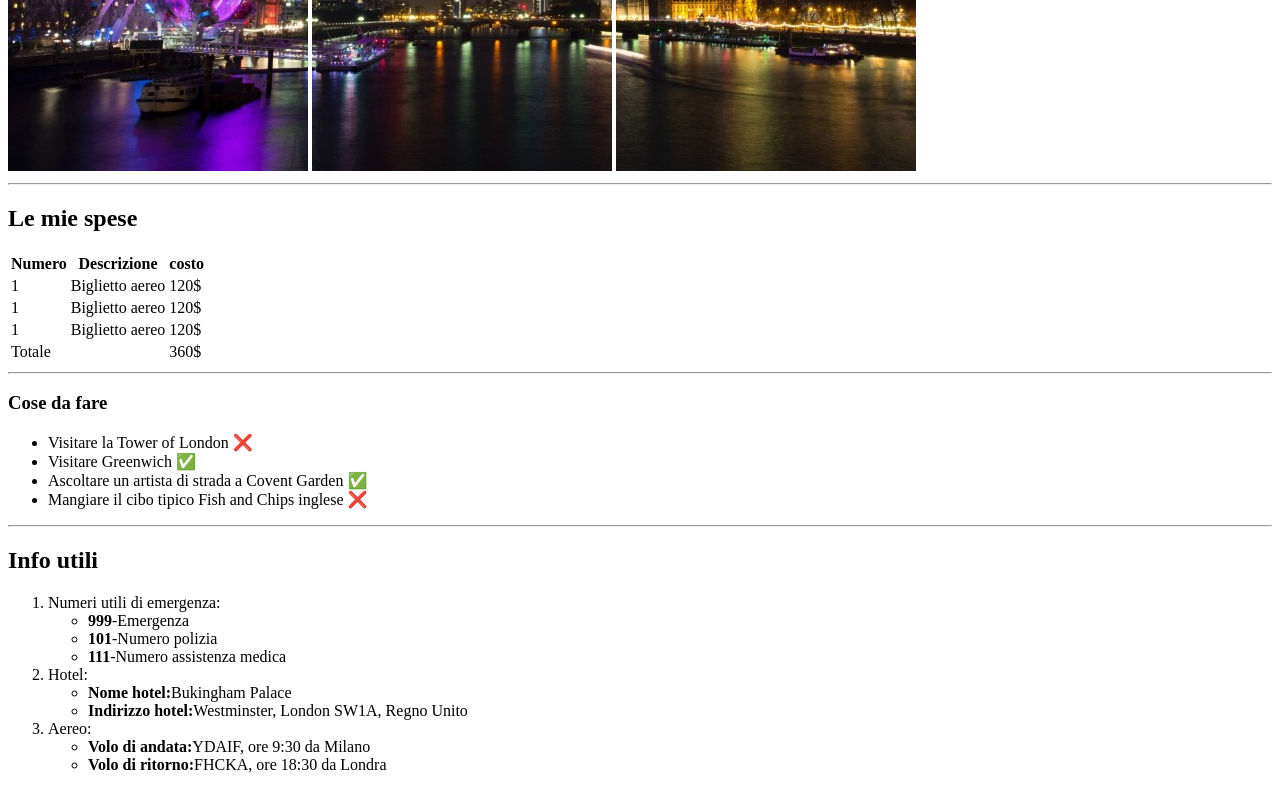
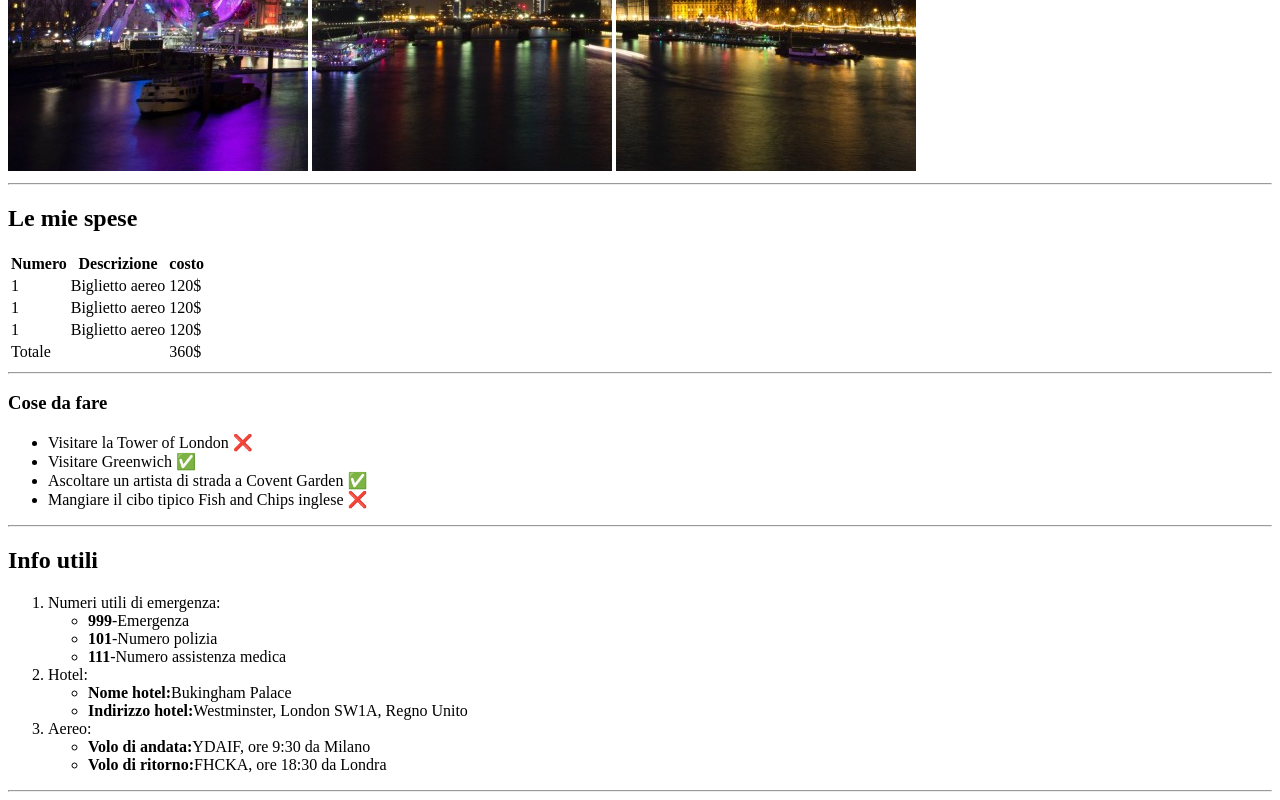
Before and after one commit to FilippoBonafini/html-london-trip, a plain HTML site: page index.html in a window 1280 px wide. Shown: the part 509-1309 px from the top of the page. Drawn offline with Linux system fonts and the light colour scheme.

Commit message:
Correzione commenti

```diff
--- a/index.html
+++ b/index.html
@@ -19,6 +19,7 @@
 
     <hr> <!--DIVISORE-->
 
+    <!-- CORPO DEL SITO  -->
     <main>
 
         <!-- SEZIONE SPESE  -->
@@ -150,7 +151,10 @@
         </section>
         <!-- /INFO UTILI  -->
 
+        <hr> <!--DIVISORE-->
+
     </main>
+    <!-- /CORPO DEL SITO  -->
 
 
 
```
